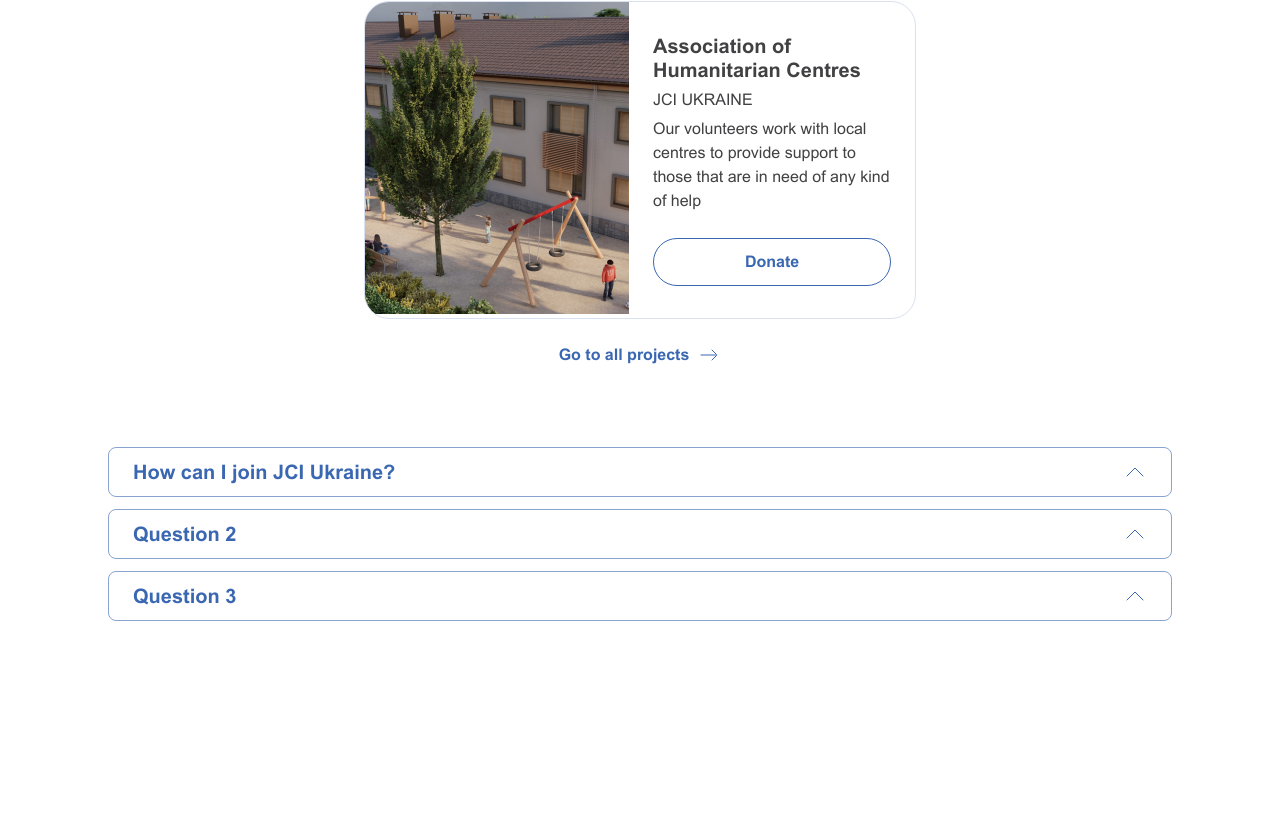
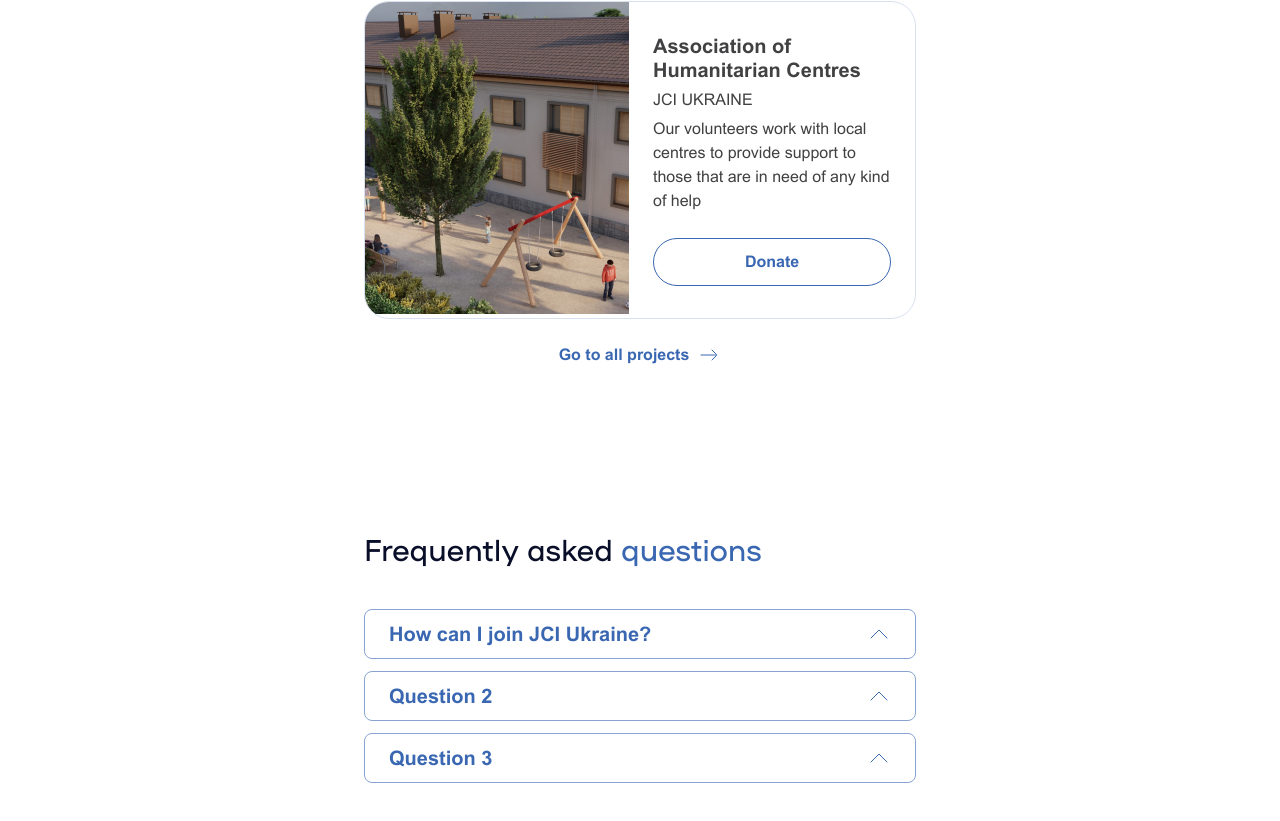
Before and after one commit to KuznietsovaOksana/jci, a Next.js app: page / in a window 1280 px wide. Shown: the part 1825-2646 px from the top of the page. Before the commit the page ends 2446 px from the top, so only its background shows below. Built offline with nearby package versions, Linux system fonts and the light colour scheme.

Commit message:
Init FAQ

```diff
--- a/src/components/Accordion/Accordion.module.css
+++ b/src/components/Accordion/Accordion.module.css
@@ -46,9 +46,6 @@
   }
 }
 @media screen and (min-width: 1440px) {
-  .faqlist {
-    max-width: 744px;
-  }
   .faqitem:not(:last-child) {
     margin-bottom: 24px;
   }
--- a/src/components/Container/Container.module.css
+++ b/src/components/Container/Container.module.css
@@ -1,13 +1,21 @@
 .container {
+  width: 100%;
   margin: 0 auto;
   padding-left: 16px;
   padding-right: 16px;
+}
+
+@media (min-width: 480px) {
+  .container {
+    width: 480px;
+  }
 }
 
 @media (min-width: 768px) {
   .container {
     padding-left: 108px;
     padding-right: 108px;
+    width: 768px;
   }
 }
 
@@ -15,5 +23,6 @@
   .container {
     padding-left: 156px;
     padding-right: 156px;
+    width: 1440px;
   }
 }
--- a/src/components/Hero_section/Hero_section.tsx
+++ b/src/components/Hero_section/Hero_section.tsx
@@ -1,11 +1,18 @@
+import { Container } from '../Container/Container';
 import { MainButton } from '../ui-kit/buttons/MainButton/MainButton';
 import HeroSlider from '../ui-kit/sliders/HeroSlider/HeroSlider';
 import { images } from './images';
 
 export const HeroSection = () => {
   return (
-    <div>
-      <MainButton type='button' text='Join us' style='primary' paddings={60} />
+    <section>
+      <Container>
+        <MainButton
+          type='button'
+          text='Join us'
+          style='primary'
+          paddings={60}
+        />
         <MainButton
           type='button'
           text='Donate'
@@ -14,6 +21,7 @@ export const HeroSection = () => {
         />
         <MainButton type='button' text='Read more' style='primary' />
         <HeroSlider images={images} />
-    </div>
+      </Container>
+    </section>
   );
 };
--- a/src/pages/index.tsx
+++ b/src/pages/index.tsx
@@ -3,14 +3,13 @@ import Head from 'next/head';
 // import { Inter } from 'next/font/google';
 // import styles from '@/styles/Home.module.css';
 import CharacteristicSection from '@/components/Characteristic_section/Characteristic_section';
-import { Container } from '@/components/Container/Container';
+// import { Container } from '@/components/Container/Container';
 import Layout from '@/components/Layout';
 import { HeroSection } from '@/components/Hero_section/Hero_section';
 import ProjectSection from '@/components/Project_section/Project_section';
 import { Portal } from '@/components/Portal/Portal';
 import { ModalMenu } from '@/components/ModalMenu/ModalMenu';
-import { Accordion } from '@/components/Accordion/Accordion';
-import { faqs } from '@/components/Accordion/data';
+import { FAQSection } from '@/sections/FAQSection/FAQSection';
 
 // const inter = Inter({ subsets: ['latin'] });
 
@@ -29,7 +28,7 @@ export default function Home() {
           <ModalMenu setShowModal={setShowModal} />
         </Portal>
       )}
-      <Container>
+      {/* <Container> */}
       <Layout setShowModal={setShowModal}>
         <main
         // className={`${styles.main} ${inter.className}`}
@@ -38,11 +37,11 @@ export default function Home() {
             <HeroSection />
             <CharacteristicSection />
             <ProjectSection />
-              <Accordion faqs={faqs} />
+            <FAQSection />
           </div>
         </main>
       </Layout>
-      </Container>
+      {/* </Container> */}
     </>
   );
 }
--- /dev/null
+++ b/src/sections/FAQSection/FAQSection.module.css
@@ -0,0 +1,37 @@
+.section {
+  padding: 40px 0;
+}
+.box {
+  margin: 0 auto;
+  max-width: 744px;
+}
+.title {
+  font-family: 'NAMU';
+  font-weight: 800;
+  font-size: 24px;
+  line-height: 1.4;
+  color: var(--black-color);
+  margin-bottom: 40px;
+}
+.blue {
+  color: var(--blue-navy-color);
+}
+
+@media screen and (min-width: 768px) {
+  .section {
+    padding: 80px 0;
+  }
+  .title {
+    font-size: 30px;
+  }
+}
+
+@media screen and (min-width: 1440px) {
+  .section {
+    padding: 120px 0;
+  }
+  .title {
+    font-size: 40px;
+    margin-bottom: 80px;
+  }
+}
--- /dev/null
+++ b/src/sections/FAQSection/FAQSection.tsx
@@ -0,0 +1,19 @@
+import { Container } from '@/components/Container/Container';
+import { Accordion } from '@/components/Accordion/Accordion';
+import { faqs } from '@/components/Accordion/data';
+import s from './FAQSection.module.css';
+
+export const FAQSection = () => {
+  return (
+    <section className={s.section}>
+      <Container>
+        <div className={s.box}>
+          <h2 className={s.title}>
+            Frequently asked <span className={s.blue}>questions</span>
+          </h2>
+          <Accordion faqs={faqs} />
+        </div>
+      </Container>
+    </section>
+  );
+};
```
Lines whose indentation alone changed are shown as unchanged.
